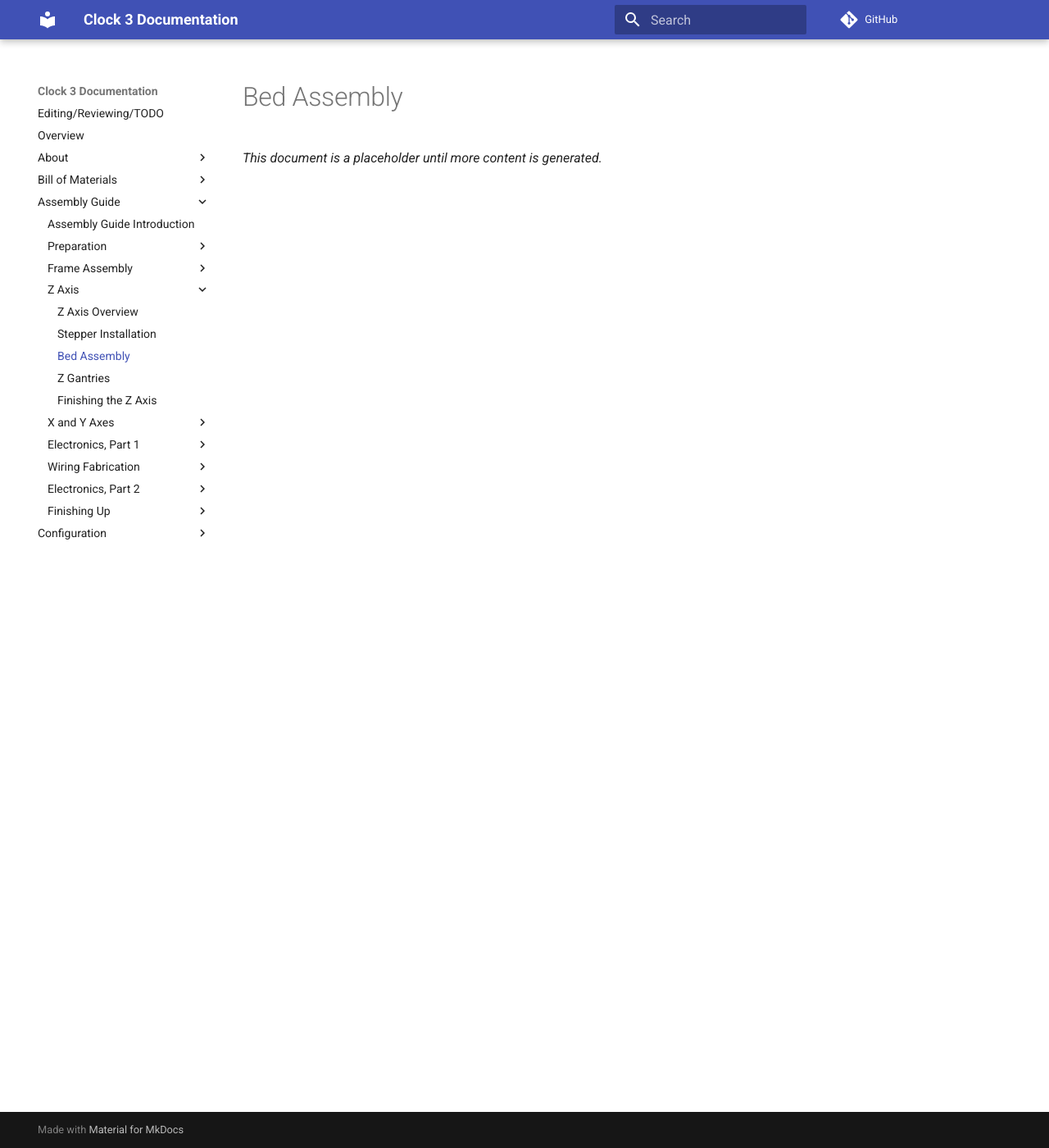
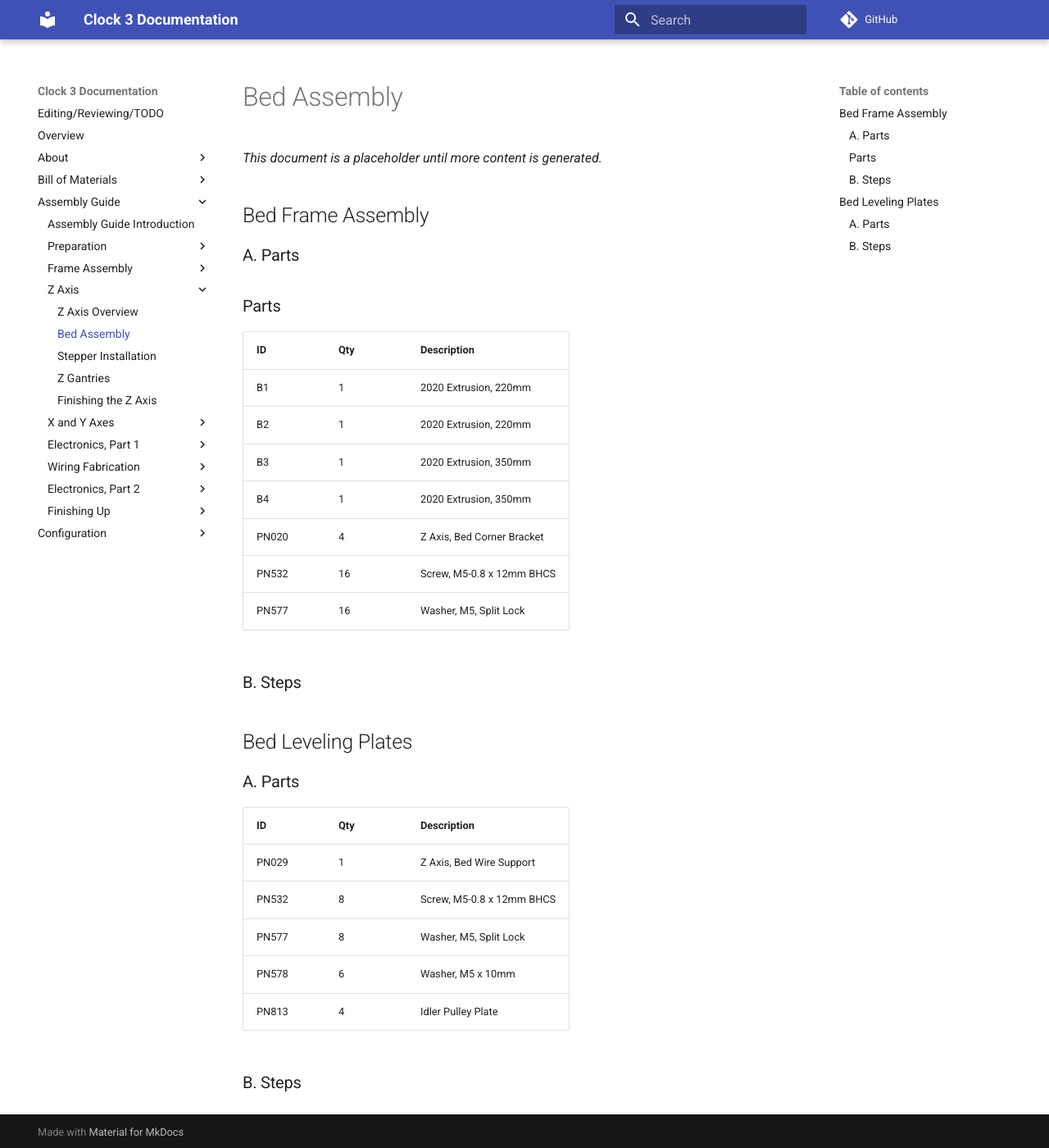
Before and after one commit to jon-harper/clock-3, an MkDocs documentation site: the page built from docs/assembly/z_axis/bed.md, in a window 1280 px wide and 1400 px high. Shown: the whole window at 82% size. Built offline with MkDocs 1.6.1 and Material for MkDocs 9.7.7, drawn with Linux system fonts in a browser that asks for light colours; comment, search, counter and statistics services are not loaded.

Commit message:
5/12 update

```diff
--- a/docs/assembly/z_axis/bed.md
+++ b/docs/assembly/z_axis/bed.md
@@ -6,3 +6,36 @@ date: 2022-04-11
 ---
 
 *This document is a placeholder until more content is generated.*
+
+## Bed Frame Assembly
+
+### A. Parts
+
+### Parts
+
+| ID    | Qty | Description                         |
+|-------|-----|-------------------------------------|
+| B1    | 1   | 2020 Extrusion, 220mm               |
+| B2    | 1   | 2020 Extrusion, 220mm               |
+| B3    | 1   | 2020 Extrusion, 350mm               |
+| B4    | 1   | 2020 Extrusion, 350mm               |
+| PN020 | 4   | Z Axis, Bed Corner Bracket          |
+| PN532 | 16  | Screw, M5-0.8 x 12mm BHCS           |
+| PN577 | 16  | Washer, M5, Split Lock              |
+
+### B. Steps
+
+
+## Bed Leveling Plates
+
+### A. Parts
+
+| ID    | Qty | Description                         |
+|-------|-----|-------------------------------------|
+| PN029 | 1   | Z Axis, Bed Wire Support            |
+| PN532 | 8   | Screw, M5-0.8 x 12mm BHCS           |
+| PN577 | 8   | Washer, M5, Split Lock              |
+| PN578 | 6   | Washer, M5 x 10mm                   |
+| PN813 | 4   | Idler Pulley Plate                  |
+
+### B. Steps
--- a/mkdocs.yml
+++ b/mkdocs.yml
@@ -46,8 +46,8 @@ nav:
       - assembly/frame/finishing.md
     - Z Axis:
       - assembly/z_axis/index.md
+      - assembly/z_axis/bed.md
       - assembly/z_axis/steppers.md
-      - assembly/z_axis/bed.md
       - assembly/z_axis/gantries.md
       - assembly/z_axis/finishing.md
     - X and Y Axes:
```
Also changed, not shown: changelog.md (+8 -0 lines), docs/assembly/z_axis/index.md (+15 -1 lines).
